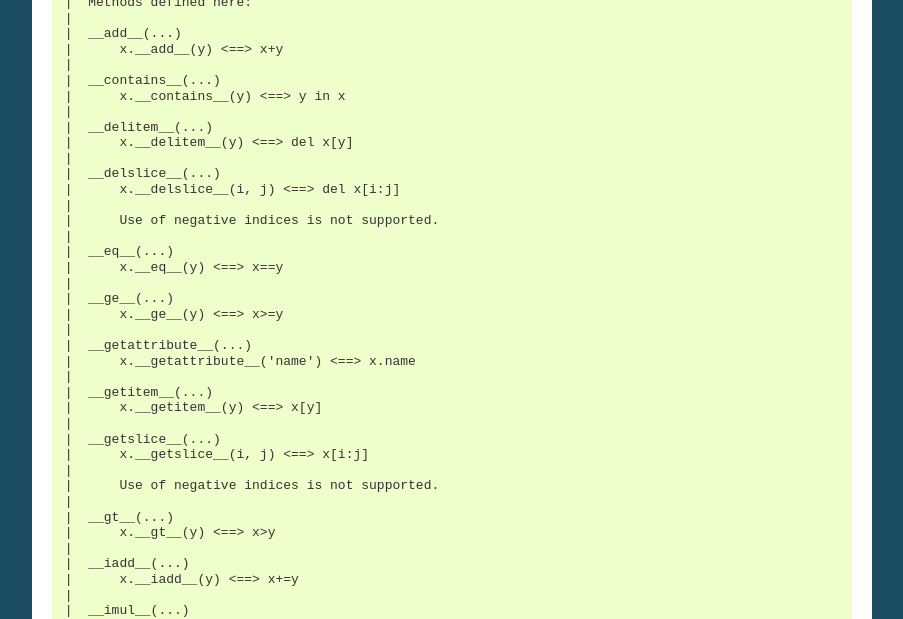
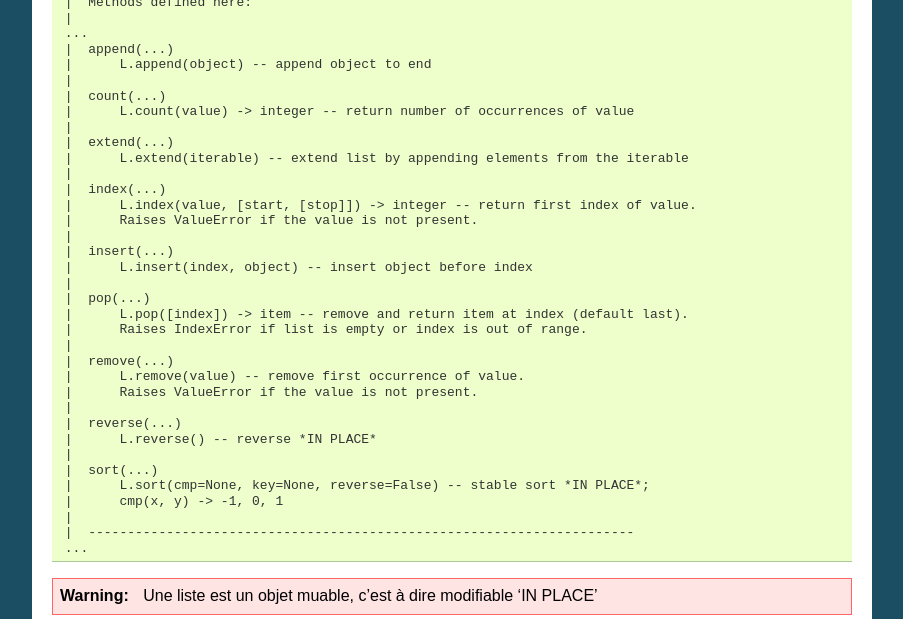
Before and after one commit to jpcw/formation, a Sphinx documentation site: the page built from docs/source/chapters/data_structures/lists.rst, in a window 1280 px wide and 1400 px high, scrolled down 329 px. Shown: the top 619 px of the window, without its empty margins (198-1101 px from the left). Built offline with Sphinx 7.4.7, drawn with Linux system fonts in a browser that asks for light colours; some of the changed text lies outside the part shown.

Commit message:
Python doc evolves betwenn versions

```diff
--- a/docs/source/chapters/data_structures/lists.rst
+++ b/docs/source/chapters/data_structures/lists.rst
@@ -9,7 +9,7 @@ Il existe un type d'objet :py:class:`array.array` qui lui ne contient que des é
 .. code:: python
 
     >>> fruits = ['bananes', 'pommes', 'fraises']
-    >>> help(fruits)
+    >>> #help(fruits)
     Help on list object:
     <BLANKLINE>
     class list(object)
@@ -18,87 +18,7 @@ Il existe un type d'objet :py:class:`array.array` qui lui ne contient que des é
      |
      |  Methods defined here:
      |
-     |  __add__(...)
-     |      x.__add__(y) <==> x+y
-     |
-     |  __contains__(...)
-     |      x.__contains__(y) <==> y in x
-     |
-     |  __delitem__(...)
-     |      x.__delitem__(y) <==> del x[y]
-     |
-     |  __delslice__(...)
-     |      x.__delslice__(i, j) <==> del x[i:j]
-     |
-     |      Use of negative indices is not supported.
-     |
-     |  __eq__(...)
-     |      x.__eq__(y) <==> x==y
-     |
-     |  __ge__(...)
-     |      x.__ge__(y) <==> x>=y
-     |
-     |  __getattribute__(...)
-     |      x.__getattribute__('name') <==> x.name
-     |
-     |  __getitem__(...)
-     |      x.__getitem__(y) <==> x[y]
-     |
-     |  __getslice__(...)
-     |      x.__getslice__(i, j) <==> x[i:j]
-     |
-     |      Use of negative indices is not supported.
-     |
-     |  __gt__(...)
-     |      x.__gt__(y) <==> x>y
-     |
-     |  __iadd__(...)
-     |      x.__iadd__(y) <==> x+=y
-     |
-     |  __imul__(...)
-     |      x.__imul__(y) <==> x*=y
-     |
-     |  __init__(...)
-     |      x.__init__(...) initializes x; see help(type(x)) for signature
-     |
-     |  __iter__(...)
-     |      x.__iter__() <==> iter(x)
-     |
-     |  __le__(...)
-     |      x.__le__(y) <==> x<=y
-     |
-     |  __len__(...)
-     |      x.__len__() <==> len(x)
-     |
-     |  __lt__(...)
-     |      x.__lt__(y) <==> x<y
-     |
-     |  __mul__(...)
-     |      x.__mul__(n) <==> x*n
-     |
-     |  __ne__(...)
-     |      x.__ne__(y) <==> x!=y
-     |
-     |  __repr__(...)
-     |      x.__repr__() <==> repr(x)
-     |
-     |  __reversed__(...)
-     |      L.__reversed__() -- return a reverse iterator over the list
-     |
-     |  __rmul__(...)
-     |      x.__rmul__(n) <==> n*x
-     |
-     |  __setitem__(...)
-     |      x.__setitem__(i, y) <==> x[i]=y
-     |
-     |  __setslice__(...)
-     |      x.__setslice__(i, j, y) <==> x[i:j]=y
-     |
-     |      Use  of negative indices is not supported.
-     |
-     |  __sizeof__(...)
-     |      L.__sizeof__() -- size of L in memory, in bytes
-     |
+     ...
      |  append(...)
      |      L.append(object) -- append object to end
      |
@@ -131,12 +51,7 @@ Il existe un type d'objet :py:class:`array.array` qui lui ne contient que des é
      |      cmp(x, y) -> -1, 0, 1
      |
      |  ----------------------------------------------------------------------
-     |  Data and other attributes defined here:
-     |
-     |  __hash__ = None
-     |
-     |  __new__ = <built-in method __new__ of type object>
-     |      T.__new__(S, ...) -> a new object with type S, a subtype of T
+     ...
     <BLANKLINE>
 
 .. warning:: Une liste est un objet muable, c'est à dire modifiable 'IN PLACE'
@@ -182,7 +97,7 @@ Résultat final ['mangues', 'bananes', 'fraises', 'pommes']
 
 .. code:: python
 
-    >>> help(fruits.pop)
+    >>> #help(fruits.pop)
     Help on built-in function pop:
     <BLANKLINE>
     pop(...)
```
Also changed, not shown: docs/source/chapters/data_structures/dicts.rst (+3 -58 lines).
